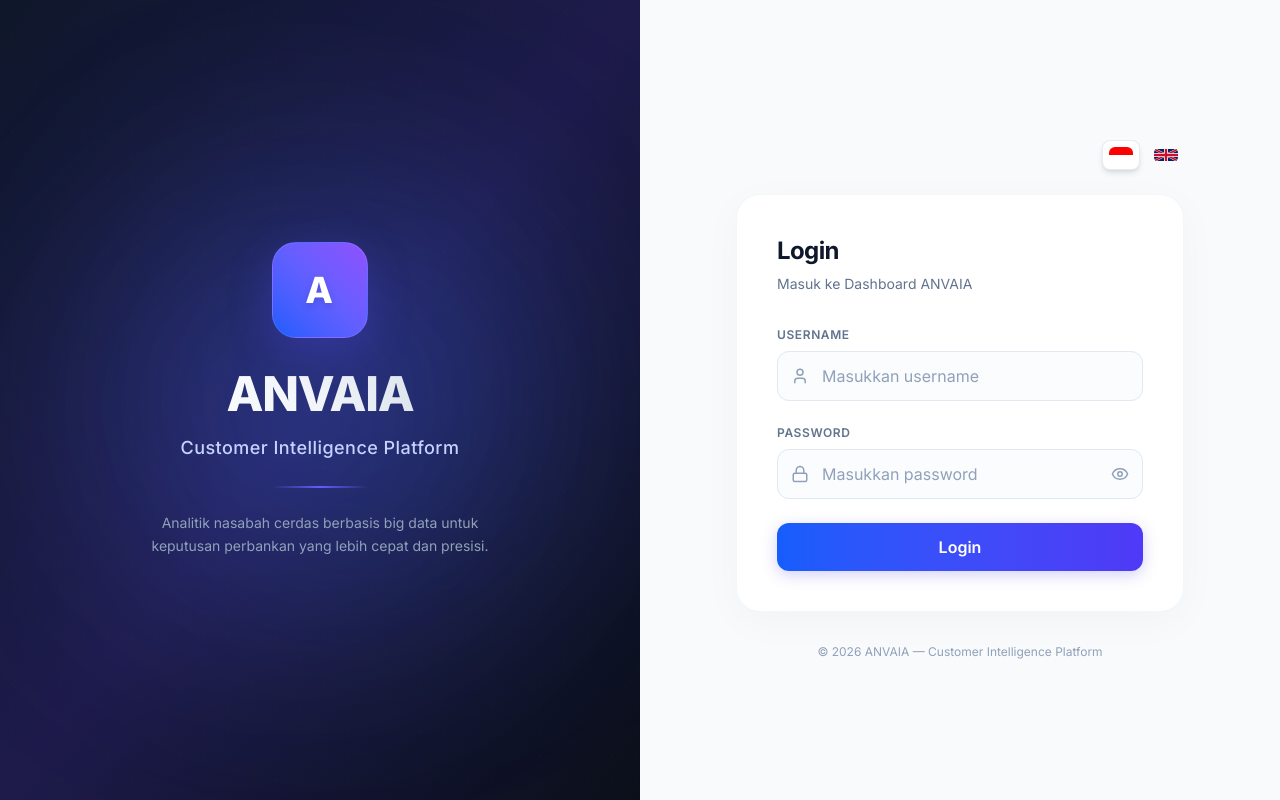
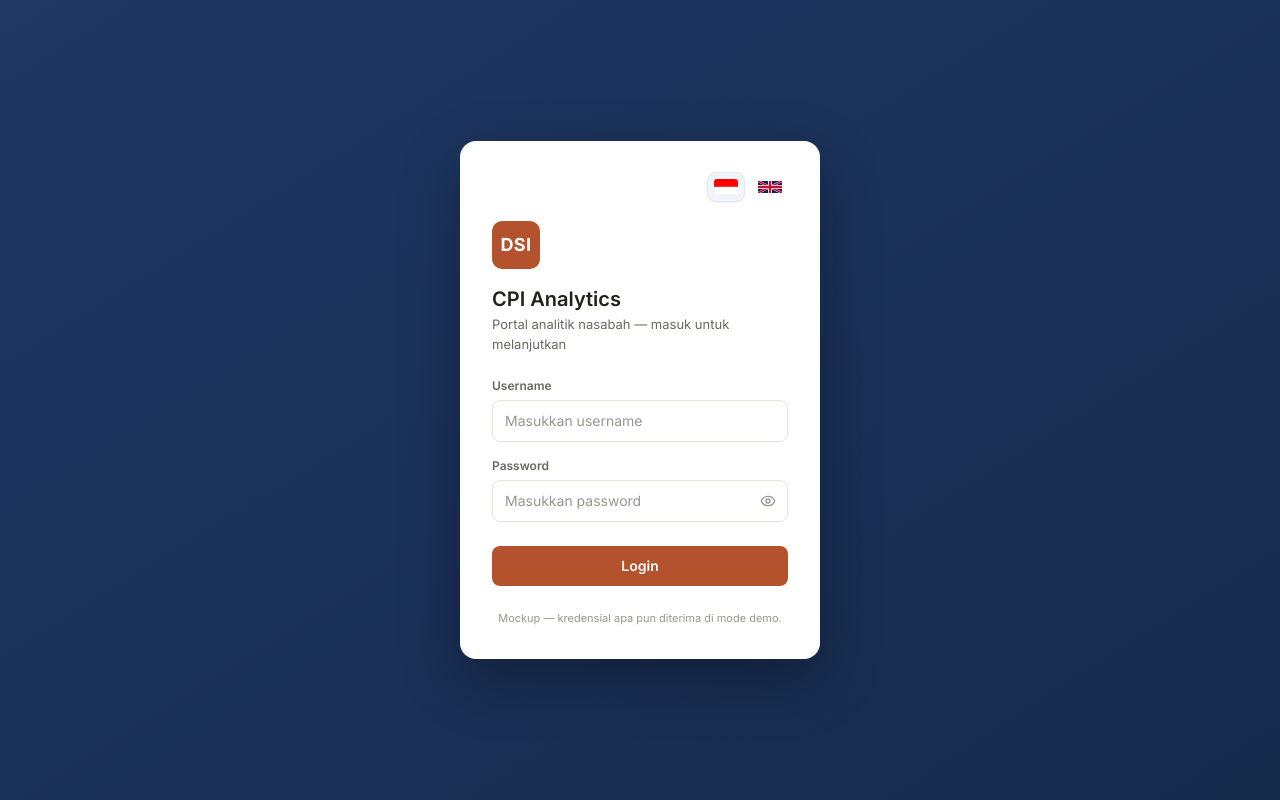
Before and after one commit to ibgithub/anvaia-analytics-bali, a React (Vite) app in the folder cpi-src/frontend/: page /login in a window 1280 px wide. Built offline with nearby package versions, Linux system fonts and the light colour scheme.

Commit message:
feat(login): redesign to match mockup docs - centered box, DSI branding, terra palette

```diff
--- a/cpi-src/frontend/src/app/pages/Login.tsx
+++ b/cpi-src/frontend/src/app/pages/Login.tsx
@@ -1,7 +1,7 @@
 import { useState, type FormEvent } from 'react';
 import { useNavigate } from 'react-router';
 import { useI18n, resolveMessage } from '../i18n';
-import { Eye, EyeOff, Lock, User } from 'lucide-react';
+import { Eye, EyeOff } from 'lucide-react';
 
 export function Login() {
   const [username, setUsername] = useState('');
@@ -9,7 +9,6 @@ export function Login() {
   const [showPassword, setShowPassword] = useState(false);
   const [error, setError] = useState('');
   const [loading, setLoading] = useState(false);
-  const [slideOut, setSlideOut] = useState(false);
   const navigate = useNavigate();
   const { lang, t, setLang } = useI18n();
 
@@ -67,11 +66,8 @@ export function Login() {
         localStorage.setItem('auth_menus', JSON.stringify(menus));
       }
 
-      // Redirect ke dashboard with slide animation
-      setSlideOut(true);
-      setTimeout(() => {
+      // Redirect ke dashboard
       navigate('/', { replace: true });
-      }, 500);
     } catch (err: any) {
       const msg = err.message || 'Error';
       setError(resolveMessage(msg, lang));
@@ -81,69 +77,28 @@ export function Login() {
   }
 
   return (
-    <div className="min-h-screen overflow-hidden bg-[#f8fafc]">
-      <div className={`min-h-screen flex transition-transform duration-700 ease-in-out ${slideOut ? '-translate-x-full' : 'translate-x-0'}`}>
+    <div className="fixed inset-0 bg-gradient-to-br from-[#1F3864] to-[#162A4C] flex items-center justify-center p-4">
+      {/* Login box */}
+      <div className="bg-white rounded-2xl p-8 w-full max-w-[360px] shadow-[0_20px_60px_rgba(0,0,0,0.3)]">
 
-        {/* Left panel — premium branding */}
-        <div className="hidden lg:flex lg:w-1/2 bg-gradient-to-br from-[#0f172a] via-[#1e1b4b] to-[#0b0f19] flex-col items-center justify-center p-12 relative overflow-hidden">
-
-          {/* Radial grid background overlay */}
-          <div
-            className="absolute inset-0 opacity-[0.07]"
-            style={{
-              backgroundImage: 'radial-gradient(rgba(255,255,255,0.15) 1px, transparent 1px)',
-              backgroundSize: '24px 24px'
-            }}
-          />
-
-          {/* Glowing blobs */}
-          <div className="absolute top-1/4 left-1/4 w-96 h-96 bg-blue-500/20 rounded-full blur-[120px] animate-pulse duration-[6000ms]"></div>
-          <div className="absolute bottom-1/4 right-1/4 w-96 h-96 bg-indigo-500/20 rounded-full blur-[120px] animate-pulse duration-[8000ms]"></div>
-
-          <div className="relative z-10 text-center max-w-lg">
-            {/* Logo box */}
-            <div className="w-24 h-24 bg-gradient-to-tr from-blue-600 via-indigo-500 to-violet-500 rounded-3xl flex items-center justify-center mx-auto mb-8 shadow-[0_12px_40px_rgba(79,70,229,0.35)] border border-white/10 relative group">
-              <span className="text-white text-4xl font-extrabold tracking-wider filter drop-shadow-md">A</span>
-              <div className="absolute inset-0 rounded-3xl bg-white/20 opacity-0 group-hover:opacity-100 transition-opacity duration-500"></div>
-            </div>
-
-            <h1 className="text-5xl font-extrabold tracking-tight bg-clip-text text-transparent bg-gradient-to-r from-white via-slate-100 to-slate-300 mb-4">
-              ANVAIA
-            </h1>
-            <p className="text-lg font-medium text-indigo-200 mb-6 tracking-wide">
-              Customer Intelligence Platform
-            </p>
-            <div className="h-[2px] w-24 bg-gradient-to-r from-transparent via-indigo-500 to-transparent mx-auto mb-6"></div>
-            <p className="text-sm text-slate-400 max-w-sm mx-auto leading-relaxed">
-              {lang === 'id'
-                ? 'Analitik nasabah cerdas berbasis big data untuk keputusan perbankan yang lebih cepat dan presisi.'
-                : 'Smart big data customer analytics for faster and more precise banking decisions.'}
-            </p>
-          </div>
-        </div>
-
-        {/* Right panel — login form */}
-        <div className="w-full lg:w-1/2 flex items-center justify-center p-6 md:p-12 bg-slate-50 relative">
-          <div className="w-full max-w-md z-10">
-
-            {/* Language toggle */}
-            <div className="flex justify-end mb-6 gap-2">
+        {/* Language toggle — top right */}
+        <div className="flex justify-end mb-5 gap-2">
           <button
             onClick={() => setLang('id')}
-                className={`p-1.5 rounded-lg transition-all ${lang === 'id' ? 'bg-white shadow-md border border-slate-200/80' : 'hover:bg-slate-200/50'}`}
+            className={`p-1.5 rounded-lg transition-all ${lang === 'id' ? 'bg-slate-100 shadow-sm ring-1 ring-slate-200' : 'hover:bg-slate-100'}`}
             title="Bahasa Indonesia"
           >
-                <svg width="24" height="16" viewBox="0 0 24 16" className="rounded-md">
+            <svg width="24" height="16" viewBox="0 0 24 16" className="rounded-[3px]">
               <rect width="24" height="8" fill="#FF0000"/>
-                  <rect y="8" width="24" height="8" fill="#FFFFFF"/>
+              <rect y="8" width="24" height="8" fill="#FFFFFF" stroke="#e0e0e0" strokeWidth="0.5"/>
             </svg>
           </button>
           <button
             onClick={() => setLang('en')}
-                className={`p-1.5 rounded-lg transition-all ${lang === 'en' ? 'bg-white shadow-md border border-slate-200/80' : 'hover:bg-slate-200/50'}`}
+            className={`p-1.5 rounded-lg transition-all ${lang === 'en' ? 'bg-slate-100 shadow-sm ring-1 ring-slate-200' : 'hover:bg-slate-100'}`}
             title="English"
           >
-                <svg width="24" height="16" viewBox="0 0 60 30" className="rounded-md">
+            <svg width="24" height="16" viewBox="0 0 60 30" className="rounded-[3px]">
               <clipPath id="t"><rect width="60" height="30"/></clipPath>
               <g clipPath="url(#t)">
                 <path d="M0,0 v30 h60 v-30 z" fill="#012169"/>
@@ -156,68 +111,62 @@ export function Login() {
           </button>
         </div>
 
-            {/* Mobile logo (shown on small screens) */}
-            <div className="lg:hidden text-center mb-8">
-              <div className="w-16 h-16 bg-gradient-to-tr from-blue-600 to-indigo-600 rounded-2xl flex items-center justify-center mx-auto mb-3 shadow-lg">
-                <span className="text-white text-2xl font-bold">A</span>
-              </div>
-              <h1 className="text-2xl font-extrabold text-slate-900 tracking-tight">ANVAIA</h1>
-              <p className="text-xs text-slate-500 mt-1">Customer Intelligence Platform</p>
+        {/* Logo */}
+        <div className="w-12 h-12 rounded-[10px] bg-[#B4522E] flex items-center justify-center mb-4">
+          <span className="text-white text-lg font-bold tracking-wide">DSI</span>
         </div>
 
-            {/* Form card */}
-            <div className="bg-white rounded-3xl shadow-[0_10px_40px_rgba(0,0,0,0.03)] border border-slate-100/80 p-8 md:p-10 relative overflow-hidden transition-all duration-300 hover:shadow-[0_15px_50px_rgba(0,0,0,0.05)]">
-              <div className="mb-8">
-                <h2 className="text-2xl font-bold text-slate-900 tracking-tight">{t.login_title}</h2>
-                <p className="text-slate-500 text-sm mt-1.5 leading-relaxed">{t.login_subtitle}</p>
-              </div>
+        {/* Title */}
+        <h2 className="text-xl font-semibold text-[#23211C] mb-0.5">CPI Analytics</h2>
+        <p className="text-[#6B6862] text-[13px] mb-6">
+          {lang === 'id'
+            ? 'Portal analitik nasabah — masuk untuk melanjutkan'
+            : 'Customer analytics portal — sign in to continue'}
+        </p>
 
-              <form onSubmit={handleSubmit} className="space-y-6">
+        {/* Form */}
+        <form onSubmit={handleSubmit} className="space-y-4">
           {error && (
-                  <div className="bg-red-50 border border-red-200 text-red-700 px-4 py-3.5 rounded-xl text-sm leading-relaxed">
+            <div className="bg-red-50 border border-red-200 text-red-700 px-3 py-2.5 rounded-lg text-sm">
               {error}
             </div>
           )}
 
           <div>
-                  <label htmlFor="username" className="block text-xs font-semibold text-slate-500 uppercase tracking-wider mb-2">
+            <label htmlFor="username" className="block text-xs font-semibold text-[#6B6862] mb-1.5">
               {t.login_username}
             </label>
-                  <div className="relative">
-                    <User className="absolute left-3.5 top-1/2 -translate-y-1/2 w-4.5 h-4.5 text-slate-400" />
             <input
               id="username"
               type="text"
               value={username}
               onChange={(e) => setUsername(e.target.value)}
               required
-                      className="w-full pl-11 pr-4 py-3 border border-slate-200 rounded-xl focus:ring-4 focus:ring-blue-500/10 focus:border-blue-500 outline-none transition-all duration-200 bg-slate-50/50 focus:bg-white placeholder-slate-400 text-slate-800"
+              className="w-full px-3 py-2.5 border border-[#E7E3DA] rounded-lg focus:ring-2 focus:ring-[#B4522E]/20 focus:border-[#B4522E] outline-none transition bg-white text-[#23211C] text-sm placeholder-[#9A968E]"
               placeholder={t.login_placeholder_username}
             />
           </div>
-                </div>
 
           <div>
-                  <label htmlFor="password" className="block text-xs font-semibold text-slate-500 uppercase tracking-wider mb-2">
+            <label htmlFor="password" className="block text-xs font-semibold text-[#6B6862] mb-1.5">
               {t.login_password}
             </label>
             <div className="relative">
-                    <Lock className="absolute left-3.5 top-1/2 -translate-y-1/2 w-4.5 h-4.5 text-slate-400" />
               <input
                 id="password"
                 type={showPassword ? 'text' : 'password'}
                 value={password}
                 onChange={(e) => setPassword(e.target.value)}
                 required
-                      className="w-full pl-11 pr-12 py-3 border border-slate-200 rounded-xl focus:ring-4 focus:ring-blue-500/10 focus:border-blue-500 outline-none transition-all duration-200 bg-slate-50/50 focus:bg-white placeholder-slate-400 text-slate-800"
+                className="w-full px-3 pr-10 py-2.5 border border-[#E7E3DA] rounded-lg focus:ring-2 focus:ring-[#B4522E]/20 focus:border-[#B4522E] outline-none transition bg-white text-[#23211C] text-sm placeholder-[#9A968E]"
                 placeholder={t.login_placeholder_password}
               />
               <button
                 type="button"
                 onClick={() => setShowPassword(!showPassword)}
-                      className="absolute right-3.5 top-1/2 -translate-y-1/2 text-slate-400 hover:text-slate-600 transition"
+                className="absolute right-3 top-1/2 -translate-y-1/2 text-[#9A968E] hover:text-[#6B6862] transition"
               >
-                      {showPassword ? <EyeOff className="w-4.5 h-4.5" /> : <Eye className="w-4.5 h-4.5" />}
+                {showPassword ? <EyeOff className="w-4 h-4" /> : <Eye className="w-4 h-4" />}
               </button>
             </div>
           </div>
@@ -225,18 +174,17 @@ export function Login() {
           <button
             type="submit"
             disabled={loading}
-                  className="w-full py-3 px-4 bg-gradient-to-r from-blue-600 to-indigo-600 hover:from-blue-700 hover:to-indigo-700 active:scale-[0.98] disabled:scale-100 disabled:opacity-50 text-white font-semibold rounded-xl transition-all duration-200 shadow-[0_4px_15px_rgba(79,70,229,0.25)] hover:shadow-[0_6px_20px_rgba(79,70,229,0.35)]"
+            className="w-full py-2.5 px-4 bg-[#B4522E] hover:bg-[#D9743F] active:scale-[0.98] disabled:opacity-50 text-white font-semibold rounded-lg transition-all duration-200 text-sm mt-2"
           >
             {loading ? t.login_loading : t.login_button}
           </button>
         </form>
-            </div>
 
-            <p className="text-center text-xs text-slate-400 mt-8">
-              © 2026 ANVAIA — Customer Intelligence Platform
+        <p className="text-center text-[11px] text-[#9A968E] mt-6">
+          {lang === 'id'
+            ? 'Mockup — kredensial apa pun diterima di mode demo.'
+            : 'Mockup — any credentials accepted in demo mode.'}
         </p>
-          </div>
-        </div>
       </div>
     </div>
   );
```
Lines whose indentation alone changed are shown as unchanged.
